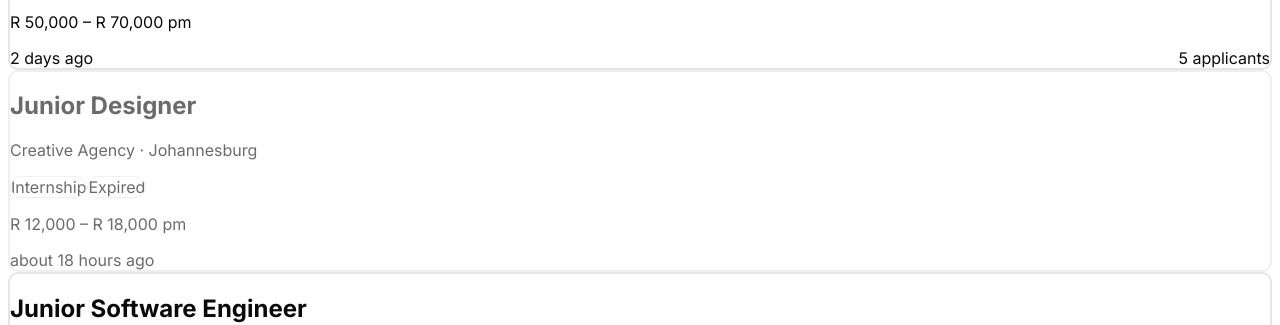
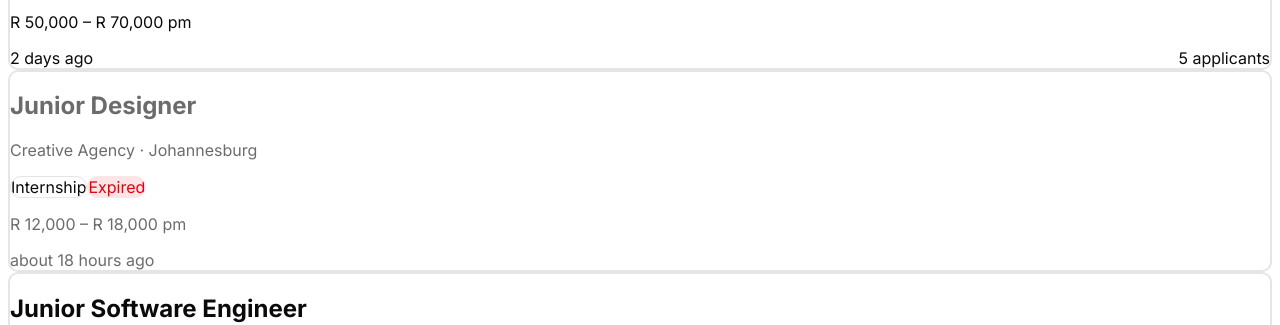
Before and after one commit to LikaHanekom/careerhub-frontend, a Next.js app: page / in a window 1280 px wide. Shown: the part 306-631 px from the top of the page. Built offline with nearby package versions, Linux system fonts and the light colour scheme.

Commit message:
Fix: Fixed JobStatusBadge

```diff
--- a/package.json
+++ b/package.json
@@ -9,6 +9,7 @@
     "lint": "eslint"
   },
   "dependencies": {
+    "@radix-ui/react-slot": "^1.3.0",
     "class-variance-authority": "^0.7.1",
     "clsx": "^2.1.1",
     "date-fns": "^4.4.0",
@@ -30,6 +31,7 @@
     "eslint": "^9",
     "eslint-config-next": "16.2.9",
     "tailwindcss": "^4",
+    "tailwindcss-animate": "^1.0.7",
     "typescript": "^5"
   }
 }
--- a/src/app/globals.css
+++ b/src/app/globals.css
@@ -1,5 +1,4 @@
-@import "tw-animate-css";
-@import "shadcn/tailwind.css";
+
 
 @tailwind base;
 
@@ -7,6 +6,7 @@
 @custom-variant dark (&:is(.dark *));
 @tailwind components;
 @tailwind utilities;
+@plugin "tailwindcss-animate";
 
 @theme inline {
     --font-heading: var(--font-sans);
--- a/src/app/page.tsx
+++ b/src/app/page.tsx
@@ -90,7 +90,8 @@ const jobs: JobListing[] = [
 export default function Home() {
   const [selectedId, setSelectedId] = useState<string | null>(null);
 
-  // Restore selection from sessionStorage on mount
+  // Restore selection from sessionStorage on mount (update the applications local state)
+  //OnLoad- it checks if it saved an ID in the browser before if so, it reselects any job that is still there.
   useEffect(() => {
     const savedId = sessionStorage.getItem('selectedJobId');
     if (savedId) {
@@ -103,15 +104,16 @@ export default function Home() {
   }, []);
 
   // Persist selection changes to sessionStorage
+  //When a user selects a different job, this updates the bookingmark in the browsers memory.
   useEffect(() => {
     if (selectedId !== null) {
       sessionStorage.setItem('selectedJobId', selectedId);
     } else {
-      sessionStorage.removeItem('selectedJobId');
+      sessionStorage.removeItem('selectedJobId'); //removes key from storage - ensures no ghost data
     }
   }, [selectedId]);
 
-  const selectedJob = jobs.find((j) => j.id === selectedId);
+  const selectedJob = jobs.find((j) => j.id === selectedId);//recalabrates everytime the job or selectedid change
 
   return (
     <div className="min-h-screen bg-gray-50 dark:bg-gray-950 py-8 px-4">
--- a/src/components/JobCard.tsx
+++ b/src/components/JobCard.tsx
@@ -20,22 +20,24 @@ export default function JobCard({ job, isSelected, onSelect }: JobCardProps) {
         <div
             onClick={() => onSelect(job.id)}
             className={cn(
-                "border-2 p-4 rounded-lg shadow-sm cursor-pointer transition-all duration-200", // Increased border-2
+                "border-2 p-4 rounded-lg shadow-sm cursor-pointer transition-all duration-200",
                 "bg-white dark:bg-gray-800",
                 isSelected
-                ? "border-blue-500 dark:border-blue-400 ring-1 ring-blue-500/20" // Use a subtle ring
+                    ? "border-blue-500 dark:border-blue-400 ring-1 ring-blue-500/20"
                     : "border-gray-200 dark:border-gray-700 hover:border-gray-300 dark:hover:border-gray-600",
-                !job.isActive && "opacity-60 grayscale-[0.2]"
             )}
         >
+            {/* This wrapper fades inactive content but doesn't touch the badge row */}
+            <div className={cn(!job.isActive && "opacity-60")}>
                 <h2 className="text-xl font-bold text-gray-900 dark:text-gray-100">
                     {job.title}
                 </h2>
-
                 <p className="text-gray-600 dark:text-gray-400 mb-2">
                     {job.company} · {job.location}
                 </p>
+            </div>
 
+            {/* Badge row: always full colour so red Expired stays vivid */}
             <div className="flex flex-wrap gap-2 items-center mb-2">
                 <JobStatusBadge
                     employmentType={job.employmentType}
@@ -43,14 +45,15 @@ export default function JobCard({ job, isSelected, onSelect }: JobCardProps) {
                 />
             </div>
 
+            <div className={cn(!job.isActive && "opacity-60")}>
                 <p className="font-semibold mt-2 text-gray-800 dark:text-gray-200">
                     {salaryFormatter.format(job.salaryMin)} – {salaryFormatter.format(job.salaryMax)} pm
                 </p>
-
                 <div className="flex justify-between items-center mt-4 text-sm text-gray-500 dark:text-gray-400">
                     <span>{formatDistanceToNow(parseISO(job.postedAt), { addSuffix: true })}</span>
                     {job.applicantCount > 0 && <span>{job.applicantCount} applicants</span>}
                 </div>
             </div>
-    )
+        </div>
+    );
 }
--- a/src/components/JobStatusBadge.tsx
+++ b/src/components/JobStatusBadge.tsx
@@ -8,11 +8,11 @@ interface JobStatusBadgeProps {
 }
 
 const employmentTypeColors: Record<EmploymentType, string> = {
-  "Full-Time": "border-blue-200 bg-blue-50 text-blue-700 dark:border-blue-800 dark:bg-blue-950 dark:text-blue-400",
-  "Part-Time": "border-green-200 bg-green-50 text-green-700 dark:border-green-800 dark:bg-green-950 dark:text-green-400",
-  "Contract": "border-purple-200 bg-purple-50 text-purple-700 dark:border-purple-800 dark:bg-purple-950 dark:text-purple-400",
+  "Full-Time":  "border-blue-200   bg-blue-50   text-blue-700   dark:border-blue-800   dark:bg-blue-950   dark:text-blue-400",
+  "Part-Time":  "border-green-200  bg-green-50  text-green-700  dark:border-green-800  dark:bg-green-950  dark:text-green-400",
+  "Contract":   "border-purple-200 bg-purple-50 text-purple-700 dark:border-purple-800 dark:bg-purple-950 dark:text-purple-400",
   "Internship": "border-orange-200 bg-orange-50 text-orange-700 dark:border-orange-800 dark:bg-orange-950 dark:text-orange-400",
-  "Freelance": "border-gray-200 bg-gray-50 text-gray-700 dark:border-gray-700 dark:bg-gray-800 dark:text-gray-400",
+  "Freelance":  "border-gray-200   bg-gray-50   text-gray-700   dark:border-gray-700   dark:bg-gray-800   dark:text-gray-400",
 };
 
 export function JobStatusBadge({ employmentType, isActive }: JobStatusBadgeProps) {
@@ -20,20 +20,13 @@ export function JobStatusBadge({ employmentType, isActive }: JobStatusBadgeProps
     <div className="flex flex-wrap gap-2 items-center">
       <Badge
         variant="outline"
-        className={cn(
-          "shrink-0",
-          employmentTypeColors[employmentType]
-        )}
+        className={cn("shrink-0", employmentTypeColors[employmentType])}
       >
         {employmentType}
       </Badge>
 
-
       {!isActive && (
-        <Badge
-          variant="outline"
-          className="shrink-0 border-red-200 bg-red-50 text-red-700 dark:border-red-800 dark:bg-red-950 dark:text-red-400"
-        >
+        <Badge variant="destructive" className="shrink-0">
           Expired
         </Badge>
       )}
--- a/src/components/ui/badge.tsx
+++ b/src/components/ui/badge.tsx
@@ -4,26 +4,22 @@ import { Slot } from "@radix-ui/react-slot"
 
 import { cn } from "@/lib/utils"
 
+{/*function that maps a variant prop value to a set of Tailwind class strings - class variance authority*/}
 const badgeVariants = cva(
-  "group/badge inline-flex h-5 w-fit shrink-0 items-center justify-center gap-1 overflow-hidden rounded-3xl border border-transparent px-2 py-0.5 text-xs font-medium whitespace-nowrap transition-all focus-visible:border-ring focus-visible:ring-[3px] focus-visible:ring-ring/50 has-data-[icon=inline-end]:pr-1.5 has-data-[icon=inline-start]:pl-1.5 aria-invalid:border-destructive aria-invalid:ring-destructive/20 dark:aria-invalid:ring-destructive/40 [&>svg]:pointer-events-none [&>svg]:size-3!",
+  "group/badge inline-flex h-5 w-fit shrink-0 items-center justify-center gap-1 overflow-hidden rounded-3xl border px-2 py-0.5 text-xs font-medium whitespace-nowrap transition-all focus-visible:border-ring focus-visible:ring-[3px] focus-visible:ring-ring/50 has-data-[icon=inline-end]:pr-1.5 has-data-[icon=inline-start]:pl-1.5 aria-invalid:border-destructive aria-invalid:ring-destructive/20 dark:aria-invalid:ring-destructive/40 [&>svg]:pointer-events-none [&>svg]:size-3!",
+  //                                                                                                                                                    ^ border-transparent removed here
   {
     variants: {
       variant: {
-        default: "bg-primary text-primary-foreground [a]:hover:bg-primary/80",
-        secondary:
-          "bg-secondary text-secondary-foreground [a]:hover:bg-secondary/80",
-        destructive:
-          "bg-destructive/10 text-destructive focus-visible:ring-destructive/20 dark:bg-destructive/20 dark:focus-visible:ring-destructive/40 [a]:hover:bg-destructive/20",
-        outline:
-          "border-border text-foreground [a]:hover:bg-muted [a]:hover:text-muted-foreground",
-        ghost:
-          "hover:bg-muted hover:text-muted-foreground dark:hover:bg-muted/50",
-        link: "text-primary underline-offset-4 hover:underline",
+        default:     "border-transparent bg-primary text-primary-foreground [a]:hover:bg-primary/80",
+        secondary:   "border-transparent bg-secondary text-secondary-foreground [a]:hover:bg-secondary/80",
+        destructive: "border-transparent bg-destructive/10 text-destructive focus-visible:ring-destructive/20 dark:bg-destructive/20 dark:focus-visible:ring-destructive/40 [a]:hover:bg-destructive/20",
+        outline:     "text-foreground [a]:hover:bg-muted [a]:hover:text-muted-foreground",
+        ghost:       "border-transparent hover:bg-muted hover:text-muted-foreground dark:hover:bg-muted/50",
+        link:        "border-transparent text-primary underline-offset-4 hover:underline",
       },
     },
-    defaultVariants: {
-      variant: "default",
-    },
+    defaultVariants: { variant: "default" },
   }
 )
 
```
Also changed, not shown: 1 other file (tests, documents, lock files or other folders). Lines whose indentation alone changed are shown as unchanged.
